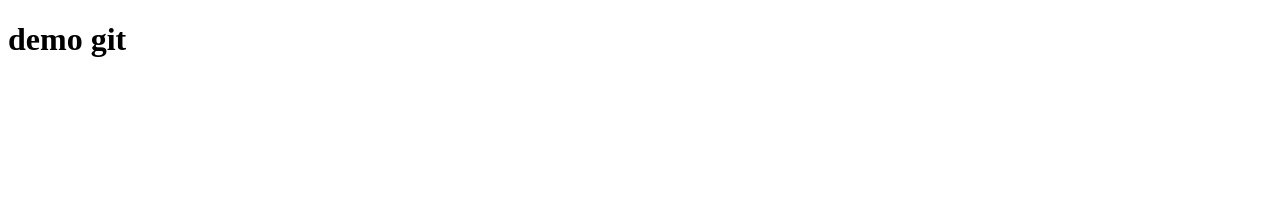
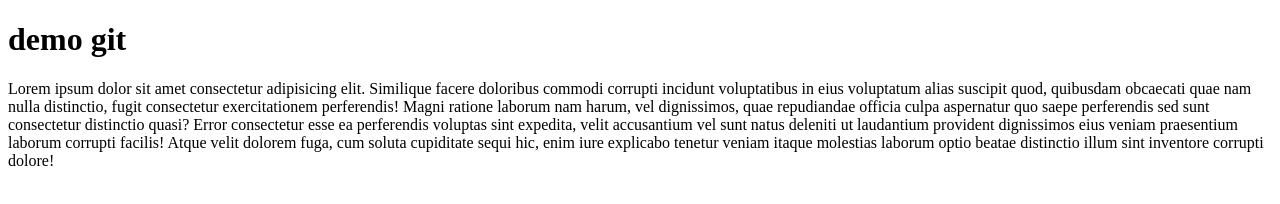
Before and after one commit to BinhKTSs/demo-test-create-repo, a plain HTML site: page index.html in a window 1280 px wide. Drawn offline with Linux system fonts and the light colour scheme.

Commit message:
Tesst commit 2

```diff
--- a/index.html
+++ b/index.html
@@ -7,5 +7,17 @@
     </head>
     <body>
         <h1>demo git</h1>
+        Lorem ipsum dolor sit amet consectetur adipisicing elit. Similique
+        facere doloribus commodi corrupti incidunt voluptatibus in eius
+        voluptatum alias suscipit quod, quibusdam obcaecati quae nam nulla
+        distinctio, fugit consectetur exercitationem perferendis! Magni ratione
+        laborum nam harum, vel dignissimos, quae repudiandae officia culpa
+        aspernatur quo saepe perferendis sed sunt consectetur distinctio quasi?
+        Error consectetur esse ea perferendis voluptas sint expedita, velit
+        accusantium vel sunt natus deleniti ut laudantium provident dignissimos
+        eius veniam praesentium laborum corrupti facilis! Atque velit dolorem
+        fuga, cum soluta cupiditate sequi hic, enim iure explicabo tenetur
+        veniam itaque molestias laborum optio beatae distinctio illum sint
+        inventore corrupti dolore!
     </body>
 </html>
```
